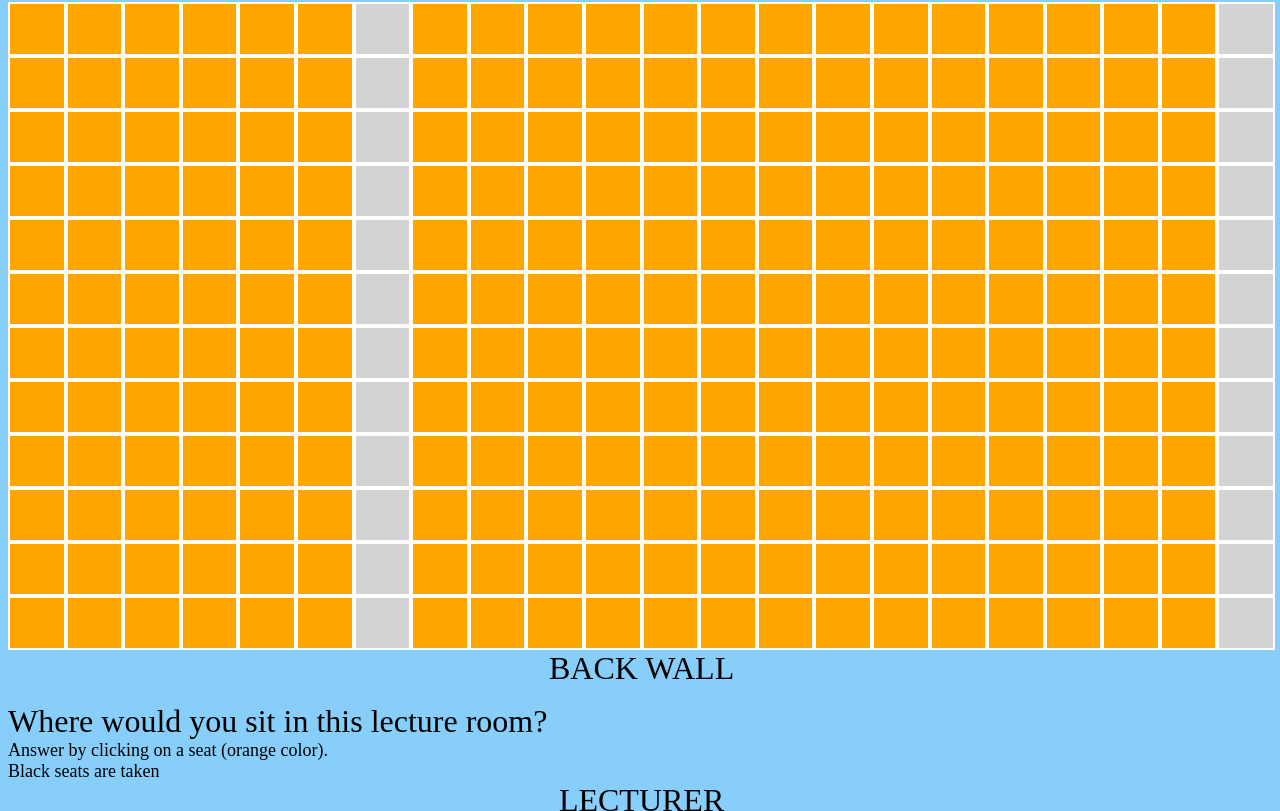
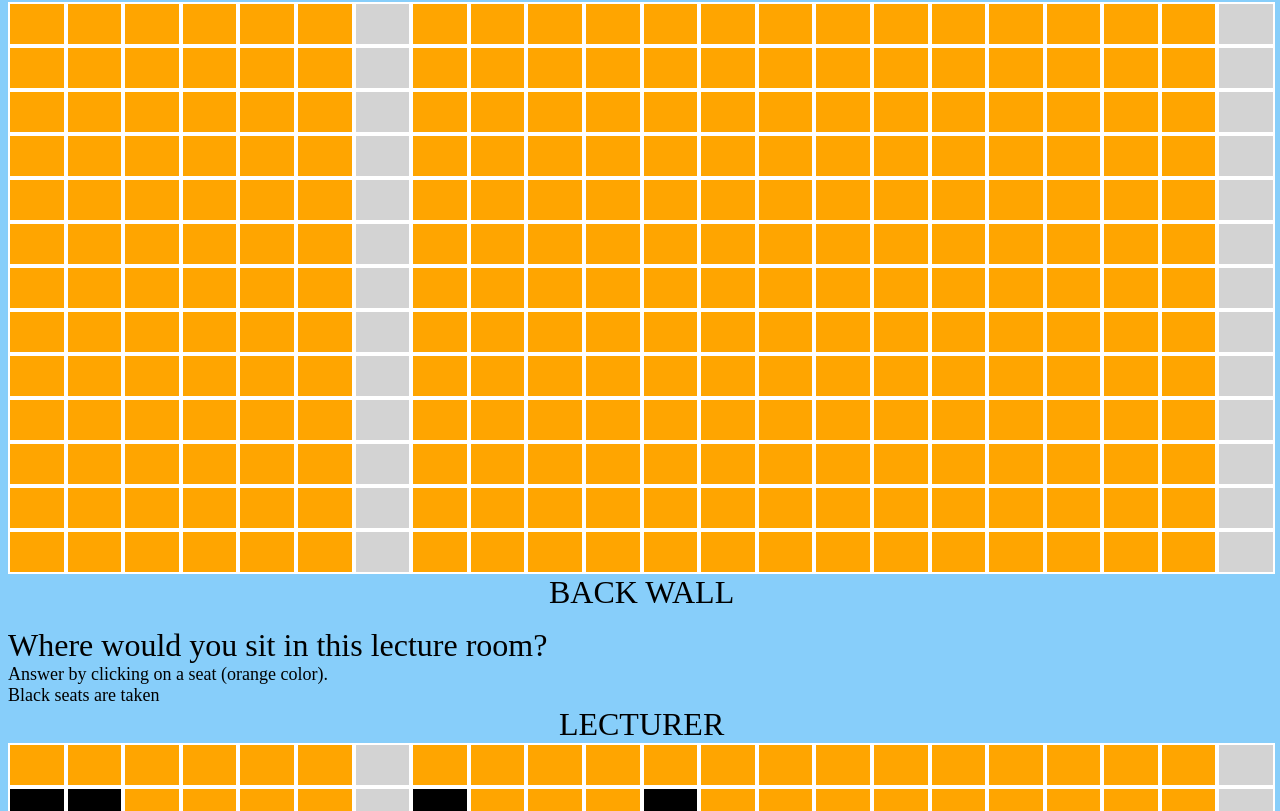
Before and after one commit to WavyV/ABM_RocketMan, a React app in the folder data-collection/form/: page / in a window 1280 px wide. Shown: the part 1269-2080 px from the top of the page. Built offline with nearby package versions, Linux system fonts and the light colour scheme.

Commit message:
13th row in form

```diff
--- a/data-collection/form/src/Auditorium.jsx
+++ b/data-collection/form/src/Auditorium.jsx
@@ -9,7 +9,7 @@ const auditoriumStyle = {
 
 const cellStyle = {
   flexGrow: 1,
-  minHeight: '50px',
+  minHeight: '40px',
   border: '2px solid white',
   backgroundColor: 'lightgray',
 };
--- a/data-collection/form/src/seats.jsx
+++ b/data-collection/form/src/seats.jsx
@@ -2,6 +2,7 @@
 // 0 = not a seat.
 // 1 = seat.
 const SEATS = [
+  [1, 1, 1, 1, 1, 1, 0, 1, 1, 1, 1, 1, 1, 1, 1, 1, 1, 1, 1, 1, 1, 0],
   [1, 1, 1, 1, 1, 1, 0, 1, 1, 1, 1, 1, 1, 1, 1, 1, 1, 1, 1, 1, 1, 0],
   [1, 1, 1, 1, 1, 1, 0, 1, 1, 1, 1, 1, 1, 1, 1, 1, 1, 1, 1, 1, 1, 0],
   [1, 1, 1, 1, 1, 1, 0, 1, 1, 1, 1, 1, 1, 1, 1, 1, 1, 1, 1, 1, 1, 0],
@@ -33,6 +34,7 @@ const TAKEN = [
   [0, 0, 1, 0, 1, 0, 0, 0, 0, 0, 0, 0, 0, 0, 0, 0, 0, 0, 0, 0, 0, 0],
   [0, 0, 1, 0, 1, 0, 0, 0, 0, 0, 1, 0, 0, 0, 1, 0, 1, 0, 0, 0, 0, 0],
   [0, 0, 0, 0, 0, 0, 0, 0, 0, 0, 0, 0, 0, 0, 0, 0, 0, 0, 0, 0, 0, 0],
+  [0, 0, 0, 0, 0, 0, 0, 0, 0, 0, 0, 0, 0, 0, 0, 0, 0, 0, 0, 0, 0, 0],
 ];
 
 module.exports = { SEATS, TAKEN };
```
